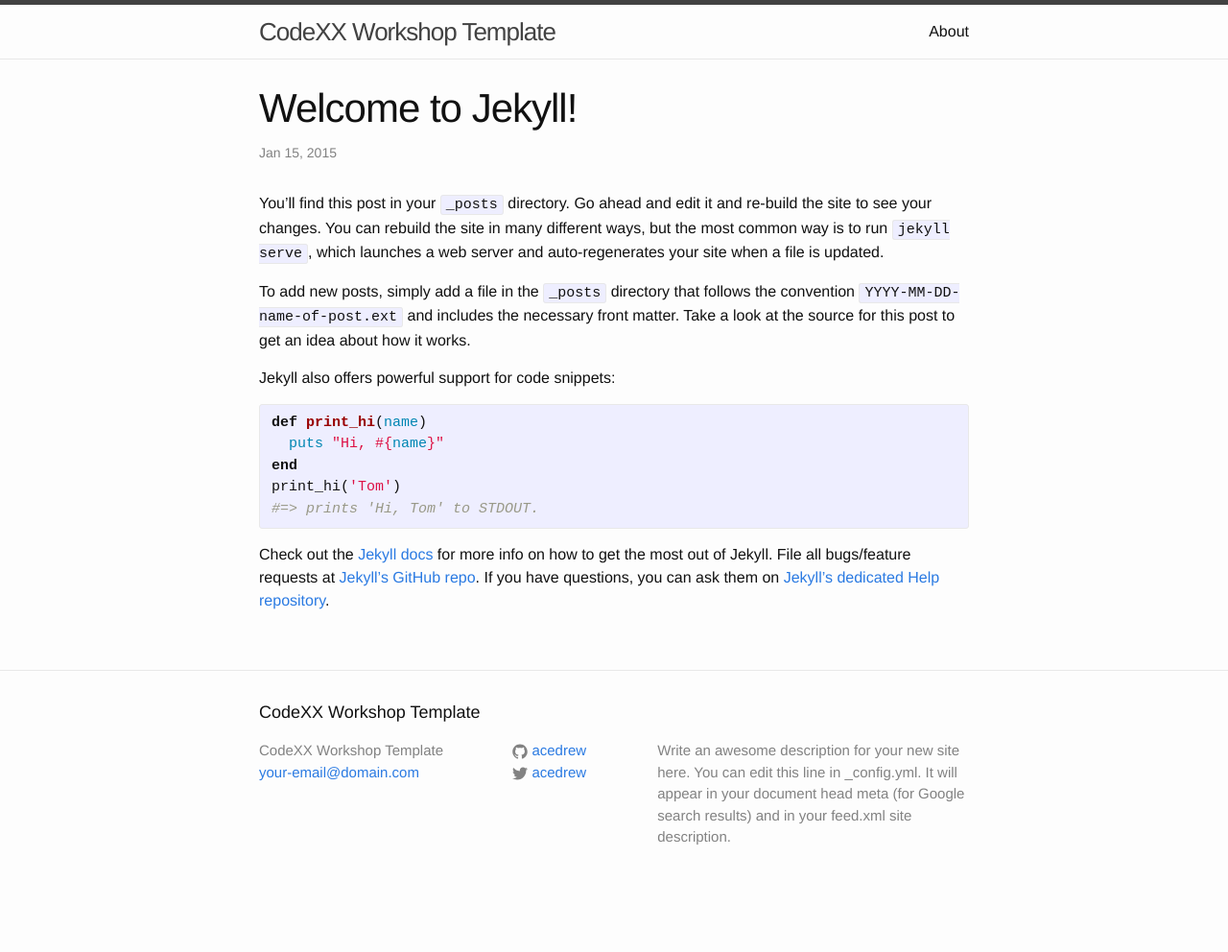
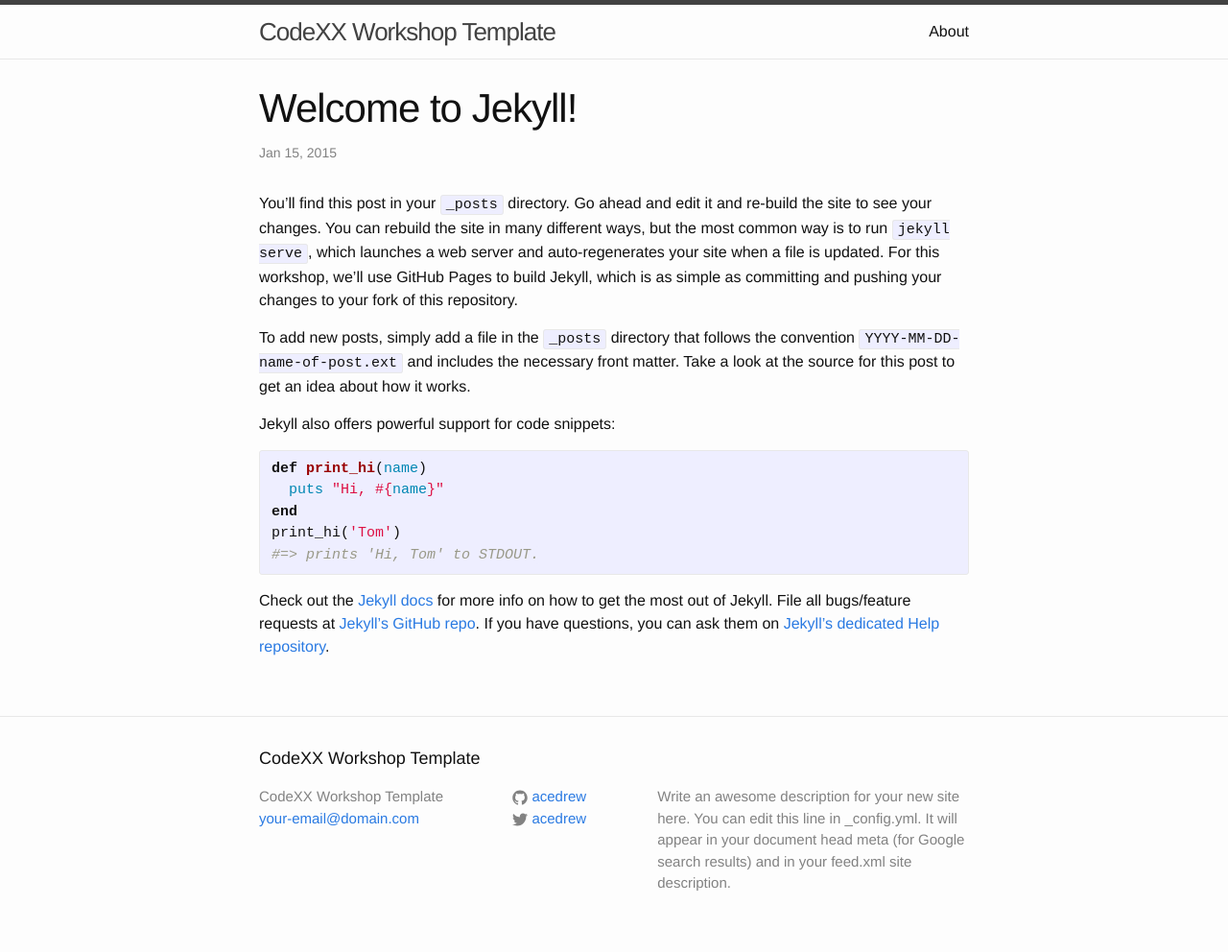
Before and after one commit to skohlhorst/CodeXX-Jekyll, a Jekyll site: the page built from _posts/2015-01-15-welcome-to-jekyll.markdown, in a window 1280 px wide. Shown: the whole page at 96% size. Built offline with Jekyll 4.4.1, drawn with Linux system fonts in a browser that asks for light colours; before the commit the page ends 944 px from its top, so only the background shows below that.

Commit message:
added line regarding build process with github pages

```diff
--- a/_posts/2015-01-15-welcome-to-jekyll.markdown
+++ b/_posts/2015-01-15-welcome-to-jekyll.markdown
@@ -5,6 +5,7 @@ date:   2015-01-15 20:18:25
 categories: jekyll update
 ---
 You’ll find this post in your `_posts` directory. Go ahead and edit it and re-build the site to see your changes. You can rebuild the site in many different ways, but the most common way is to run `jekyll serve`, which launches a web server and auto-regenerates your site when a file is updated.
+For this workshop, we'll use GitHub Pages to build Jekyll, which is as simple as committing and pushing your changes to your fork of this repository.
 
 To add new posts, simply add a file in the `_posts` directory that follows the convention `YYYY-MM-DD-name-of-post.ext` and includes the necessary front matter. Take a look at the source for this post to get an idea about how it works.
 
```
